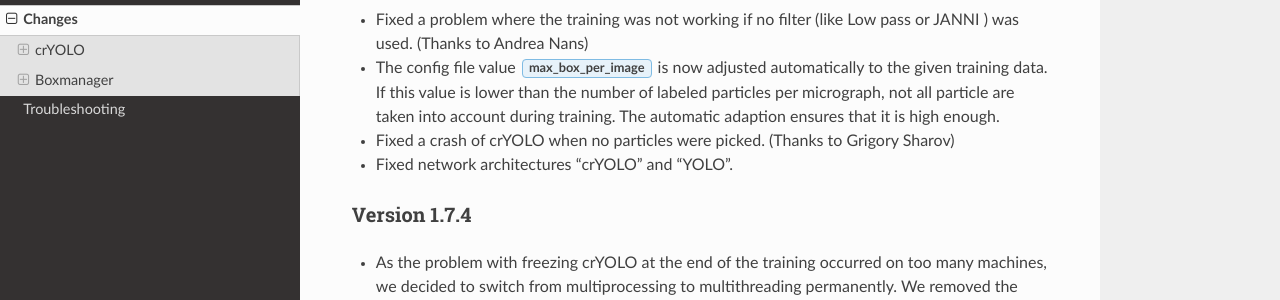
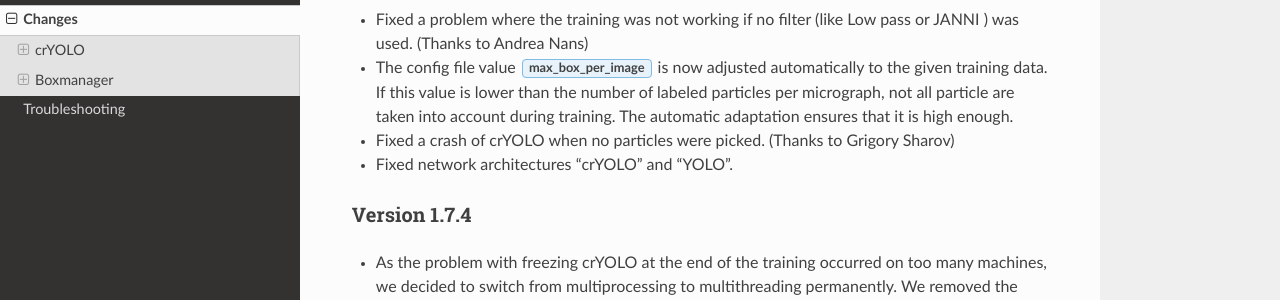
Before and after one commit to MPI-Dortmund/cryolo, a Sphinx documentation site: the page built from source/changes.rst, in a window 1280 px wide and 900 px high. Shown: the part 258-558 px from the top of the window. Built offline with Sphinx 7.4.7 and the Read the Docs theme 2.0.0, drawn with Linux system fonts in a browser that asks for light colours.

Commit message:
another typo

```diff
--- a/source/changes.rst
+++ b/source/changes.rst
@@ -9,7 +9,7 @@ Version 1.7.5
 
 * Fixed a problem where the training was not working if no filter (like Low pass or JANNI ) was used. (Thanks to Andrea Nans)
 
-* The config file value :guilabel:`max_box_per_image` is now adjusted automatically to the given training data. If this value is lower than the number of labeled particles per micrograph, not all particle are taken into account during training. The automatic adaption ensures that it is high enough.
+* The config file value :guilabel:`max_box_per_image` is now adjusted automatically to the given training data. If this value is lower than the number of labeled particles per micrograph, not all particle are taken into account during training. The automatic adaptation ensures that it is high enough.
 
 * Fixed a crash of crYOLO when no particles were picked. (Thanks to Grigory Sharov)
 
```
